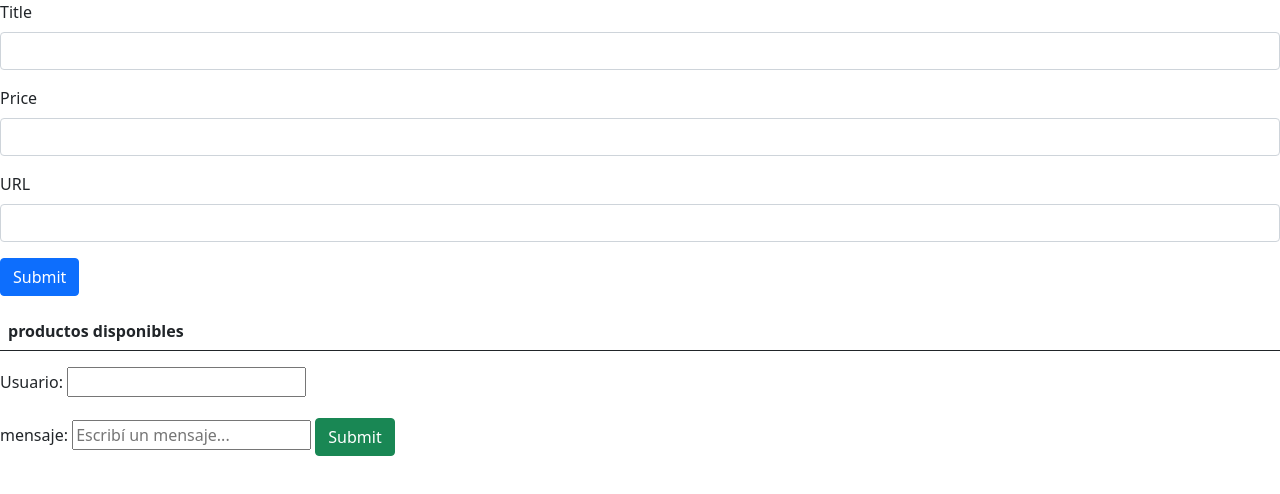
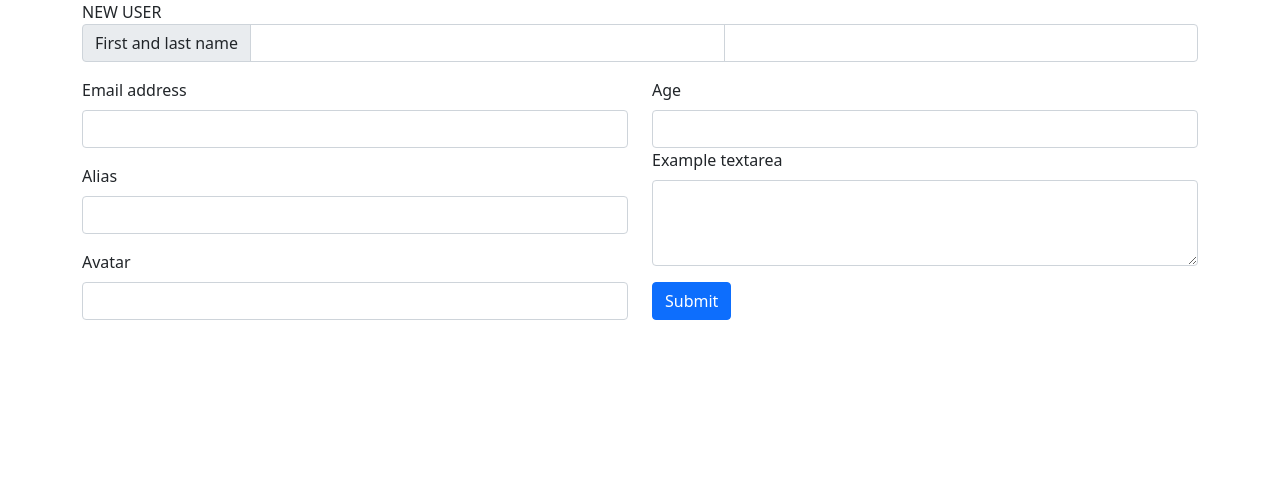
Before and after one commit to lalomx/mocks, a website: page public/js/index.html in a window 1280 px wide. Drawn offline with nearby package versions, Linux system fonts and the light colour scheme; no server answers.

Commit message:
error encontrando chat.js

```diff
--- a/package.json
+++ b/package.json
@@ -4,7 +4,8 @@
 	"description": "",
 	"main": "app.js",
 	"scripts": {
-    "test": "echo \"Error: no test specified\" && exit 1"
+		"test": "echo \"Error: no test specified\" && exit 1",
+		"start": "nodemon app.js"
 	},
 	"keywords": [],
 	"author": "",
@@ -12,7 +13,8 @@
 	"dependencies": {
 		"express": "^4.17.3",
 		"mongoose": "^6.2.9",
-    "socket.io": "^4.4.1"
+		"socket.io": "^4.4.1",
+		"uuid": "^8.3.2"
 	},
 	"devDependencies": {
 		"nodemon": "^2.0.15"
--- a/public/js/chat.js
+++ b/public/js/chat.js
@@ -0,0 +1,50 @@
+const socket = io();
+const firstname = document.getElementById("name");
+const lastName = document.getElementById("lastName");
+const email = document.getElementById("email");
+const alias = document.getElementById("alias");
+const avatar = document.getElementById("avatar");
+const age = document.getElementById("age");
+const text = document.getElementById("text");
+const messageForm = document.getElementById("messageForm");
+
+messageForm.addEventListener("submit", (e) => {
+	e.preventDefault();
+
+	const msg = {
+		user: user.uuid.v4(),
+		name: firstname.value,
+		lastName: lastName.value,
+		email: email.value,
+		alias: alias.value,
+		avatar: avatar.value,
+		age: age.value,
+		text: text.value,
+	};
+
+	socket.emit("nuevoMensaje", msg);
+
+	messageForm.reset();
+
+	message.focus();
+});
+
+socket.on("mensajes", (msg) => {
+	const html = listaMensajes(msg);
+
+	document.getElementById("mensajes").innerHTML = html;
+});
+
+const listaMensajes = (mensajes) =>
+	mensajes
+		.map(
+			(msg) =>
+				`
+      <div>
+        <b style="color:blue;">${msg.name}</b>
+        [<span style="color:brown;">${msg.fyh}</span>] :
+        <i style="color:green;">${msg.text}</i>
+      </div>
+    `
+		)
+		.join(" ");
--- a/public/js/index.html
+++ b/public/js/index.html
@@ -10,46 +10,91 @@
 			crossorigin="anonymous"
 		/>
 		<script src="/socket.io/socket.io.js"></script>
-		<title>hb</title>
+		<title>chat</title>
 	</head>
 	<body>
-		<form id="formulario">
+		<div class="container" id="messageForm">
+			<div class="row">
+				<div class="col">NEW USER</div>
+			</div>
+			<div class="row">
 				<div class="mb-3">
-				<label class="form-label">Title</label>
-				<input class="form-control" name="title" id="title" required />
+					<div class="input-group">
+						<span class="input-group-text">First and last name</span>
+						<input
+							type="text"
+							aria-label="First name"
+							id="name"
+							class="form-control"
+						/>
+						<input
+							type="text"
+							aria-label="Last name"
+							id="lastName"
+							class="form-control"
+						/>
+					</div>
+				</div>
+			</div>
+			<div class="row">
+				<div class="col">
+					<div class="mb-3">
+						<label for="exampleInputEmail1" class="form-label"
+							>Email address</label
+						>
+						<input
+							type="email"
+							class="form-control"
+							id="email"
+							aria-describedby="emailHelp"
+						/>
+						<div id="emailHelp" class="form-text"></div>
 					</div>
 					<div class="mb-3">
-				<label class="form-label">Price</label>
-				<input class="form-control" name="price" id="price" required />
+						<label for="exampleInputEmail1" class="form-label">Alias</label>
+						<input
+							type="email"
+							class="form-control"
+							id="alias"
+							aria-describedby="emailHelp"
+						/>
+						<div id="emailHelp" class="form-text"></div>
 					</div>
 					<div class="mb-3">
-				<label class="form-label">URL</label>
-				<input class="form-control" name="thumbnail" id="thumbnail" required />
+						<label for="exampleInputEmail1" class="form-label">Avatar</label>
+						<input
+							type="email"
+							class="form-control"
+							id="avatar"
+							aria-describedby="emailHelp"
+						/>
+						<div id="emailHelp" class="form-text"></div>
 					</div>
-			<button type="submit" class="btn btn-primary">Submit</button>
-		</form>
-		<table class="table">
-			<thead>
-				<tr>
-					<th scope="col">productos disponibles</th>
-				</tr>
-			</thead>
-			<tbody id="productsTable"></tbody>
-		</table>
-		<form id="messageForm">
+				</div>
+				<div class="col">
+					<div class="col-auto">
+						<label for="exampleInputEmail1" class="form-label">Age</label>
+						<label for="inputPassword2" class="visually-hidden">Age</label>
+						<input type="" class="form-control" id="age" placeholder="" />
+					</div>
 					<div class="mb-3">
-				<label for="exampleInputEmail1" class="form-label">Usuario:</label>
-				<input id="user" />
+						<label for="exampleFormControlTextarea1" class="form-label"
+							>Example textarea</label
+						>
+						<textarea class="form-control" id="text" rows="3"></textarea>
 					</div>
-			<div class="mb-3" id="messageForm">
-				<label for="exampleInputPassword1" class="form-label">mensaje:</label>
-				<input placeholder="Escribí un mensaje..." id="msg" />
-				<button type="submit" id="send" class="btn btn-success">Submit</button>
+					<input class="btn btn-primary" type="submit" value="Submit" />
 				</div>
-		</form>
-
+			</div>
+		</div>
 		<div id="mensajes"></div>
-
-		<script src="js/sockets.js"></script>
+		<script src="/socket.io/socket.io.js"></script>
+		<script src="/public/js/chat.js"></script>
+		<script
+			src="https://cdnjs.cloudflare.com/ajax/libs/uuid/8.3.2/uuid.min.js"
+			integrity="sha512-UNM1njAgOFUa74Z0bADwAq8gbTcqZC8Ej4xPSzpnh0l6KMevwvkBvbldF9uR++qKeJ+MOZHRjV1HZjoRvjDfNQ=="
+			crossorigin="anonymous"
+			referrerpolicy="no-referrer"
+		></script>
 	</body>
 </html>
```
Also changed, not shown: app.js (+21 -0 lines), 1 other file. Lines whose indentation alone changed are shown as unchanged.
